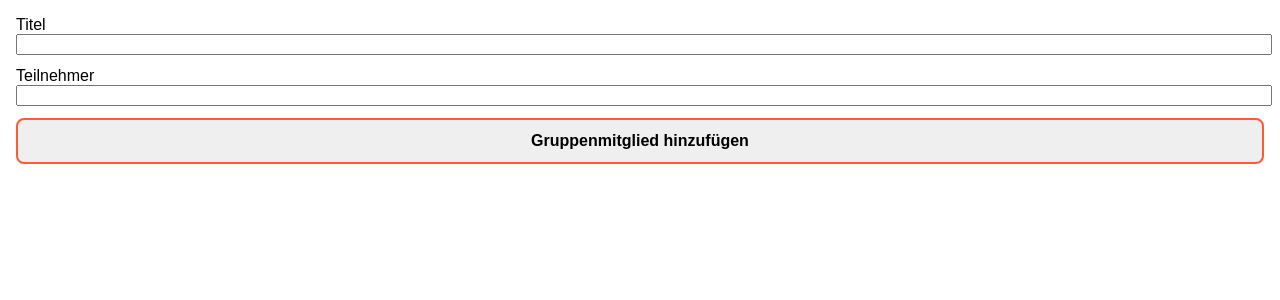
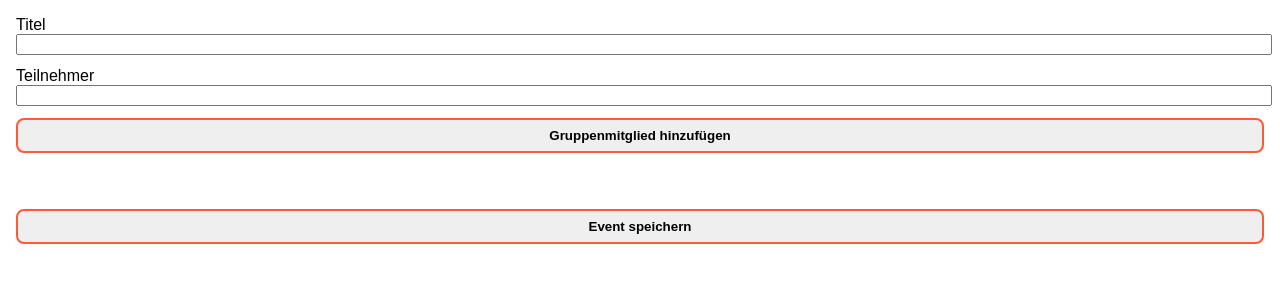
Before and after one commit to HennyHaelbich/Abschluss-Projekt-Reisekasse, a React (Create React App) app in the folder frontend/: page / in a window 1280 px wide. Shown: the top 300 px of the page. Built offline with nearby package versions, Linux system fonts and the light colour scheme.

Commit message:
correct and add frontend functionality to save event

```diff
--- a/frontend/src/addEventPage/AddEventForm.js
+++ b/frontend/src/addEventPage/AddEventForm.js
@@ -4,7 +4,9 @@ import styled from 'styled-components/macro';
 import EventContext from '../contexts/EventContext';
 
 export default function AddEventForm() {
-  const { setTitle, setMember } = useContext(EventContext);
+  const { title, setTitle, members, setMember, createEvent } = useContext(
+    EventContext
+  );
   const [newMember, setNewMember] = useState('');
 
   return (
@@ -28,6 +30,10 @@ export default function AddEventForm() {
       </ButtonStyled>
 
       <ListUser />
+
+      <ButtonStyled type="button" onClick={() => createEvent(title, members)}>
+        Event speichern
+      </ButtonStyled>
     </FormStyled>
   );
 
@@ -59,8 +65,7 @@ const InputStyled = styled.input`
 `;
 
 const ButtonStyled = styled.button`
-  font-size: 1em;
-  padding: var(--size-m);
+  padding: var(--size-s);
   border-radius: var(--size-s);
   border: 2px solid var(--secundary-main);
   font-weight: 600;
--- a/frontend/src/addEventPage/ListUser.js
+++ b/frontend/src/addEventPage/ListUser.js
@@ -3,8 +3,6 @@ import EventContext from '../contexts/EventContext';
 
 export default function ListUser({}) {
   const { members } = useContext(EventContext);
-
-  console.log('ListMembers', members);
 
   return (
     <ul>
--- a/frontend/src/contexts/EventContextProvider.js
+++ b/frontend/src/contexts/EventContextProvider.js
@@ -7,23 +7,23 @@ export default function EventContextProvider({ children }) {
   const [members, setMembers] = useState([]);
   const [events, setEvents] = useState([]);
 
-  const createEvent = (title, users) =>
+  const createEvent = (title, members) =>
     axios
-      .post('/api/event', { title, users })
+      .post('/api/events', { title, members })
       .then((response) => response.data)
       .then((newEvent) => setEvents([...events, newEvent]))
       .catch(console.log);
 
-  const setMember = (user) =>
+  const setMember = (member) =>
     axios
-      .get('/api/user/' + user)
+      .get('/api/users/' + member)
       .then((response) => response.data)
       .then((newMember) => setMembers([...members, newMember]))
       .catch(console.log);
 
   return (
     <EventContext.Provider
-      value={{ setTitle, members, setMember, createEvent }}
+      value={{ title, setTitle, members, setMember, createEvent }}
     >
       {children}
     </EventContext.Provider>
```
